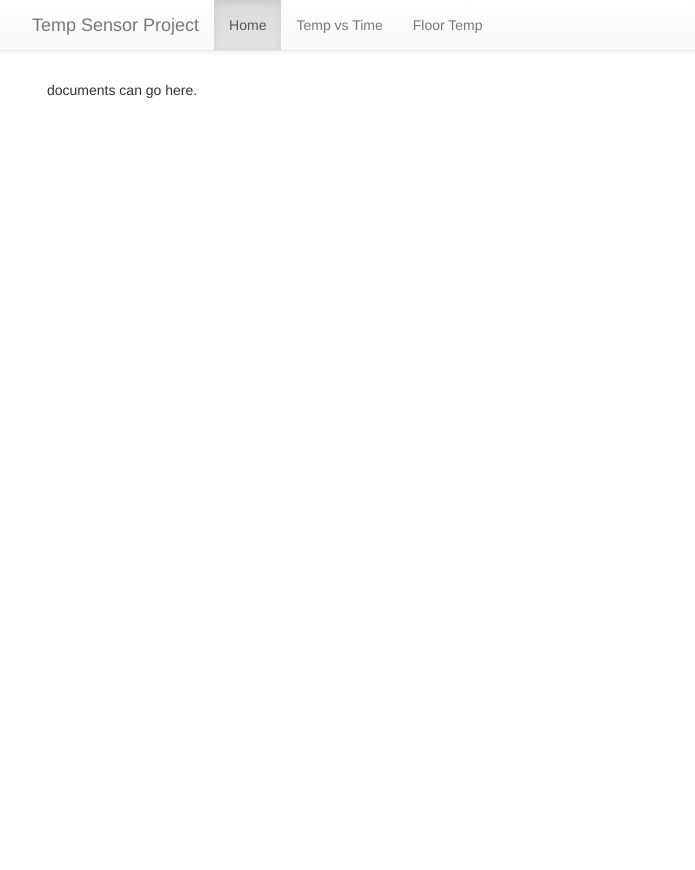
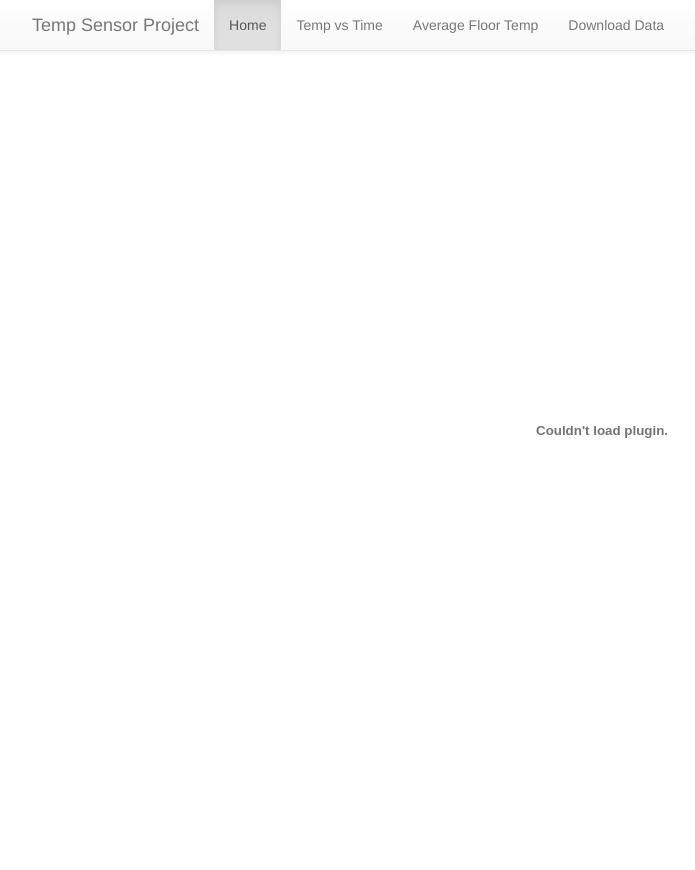
Before and after one commit to N02899977/TempSensorProject, a PHP site: page /view/index.html in a window 1280 px wide. Shown: the whole page, without its empty margins (38-733 px from the left). Before the commit the page ends 98 px from the top, so only its background shows below. Run offline with PHP 8.4, Linux system fonts and the light colour scheme; some libraries are stand-ins or nearby versions.

Commit message:
Changed HTML references such as index.html to ../view/html because html files were nested into the view folders.

```diff
--- a/src/mvc/inc/nav.php
+++ b/src/mvc/inc/nav.php
@@ -8,15 +8,16 @@
         <span class="icon-bar"></span>
         <span class="icon-bar"></span>
       </button>
-      <a class="navbar-brand" href="index.html">Temp Sensor Project</a>
+      <a class="navbar-brand" href="../view/index.html">Temp Sensor Project</a>
     </div>
 
     <!-- Collect the nav links, forms, and other content for toggling -->
     <div class="collapse navbar-collapse" id="bs-example-navbar-collapse-1">
       <ul class="nav navbar-nav">
-        <li class="home"><a href="index.html">Home</a></li>
-        <li class="temptime"><a href="tempVersusTime.html">Temp vs Time</a></li>
-        <li class="floorgraph"><a href="averageFloorTemp.html">Floor Temp</a></li>
+        <li class="home"><a href="../view/index.html">Home</a></li>
+        <li class="temptime"><a href="../view/tempVersusTime.html">Temp vs Time</a></li>
+        <li class="floorgraph"><a href="../view/averageFloorTemp.html">Average Floor Temp</a></li>
+        <li class="download"><a href="../view/downloadData.html">Download Data</a></li>
       </ul>
     </div><!-- /.navbar-collapse -->
   </div><!-- /.container-fluid -->
--- a/src/mvc/view/averageFloorTemp.html
+++ b/src/mvc/view/averageFloorTemp.html
@@ -7,7 +7,7 @@
     <meta name="viewport" content="width=device-width, initial-scale=1">
     <link rel="stylesheet" href="https://maxcdn.bootstrapcdn.com/bootstrap/3.2.0/css/bootstrap.min.css">
     <link rel="stylesheet" href="https://maxcdn.bootstrapcdn.com/bootstrap/3.2.0/css/bootstrap-theme.min.css">
-    <link rel="stylesheet" href="css/main.css">
+    <link rel="stylesheet" href="../css/main.css">
     <script type="text/javascript" src="https://www.gstatic.com/charts/loader.js"></script>
     <script type="text/javascript" src="../controller/getTempJSON.js"></script>
     <script type="text/javascript">
@@ -85,7 +85,7 @@
 	<script src="https://cdnjs.cloudflare.com/ajax/libs/holder/2.4.0/holder.js"></script>
     <script type="text/javascript">
 			$(function(){
-				$("#top-nav").load("inc/nav.php", function(){
+				$("#top-nav").load("../inc/nav.php", function(){
 					$(".floorgraph").addClass("active");
 				});
 			});
--- a/src/mvc/view/index.html
+++ b/src/mvc/view/index.html
@@ -8,15 +8,21 @@
     <link rel="stylesheet" href="https://maxcdn.bootstrapcdn.com/bootstrap/3.2.0/css/bootstrap.min.css">
     <link rel="stylesheet" href="https://maxcdn.bootstrapcdn.com/bootstrap/3.2.0/css/bootstrap-theme.min.css">
     <meta http-equiv="Content-Type" content="text/html; charset=utf-8" />
-    <link rel="stylesheet" href="css/main.css">
+    <link rel="stylesheet" href="../css/main.css">
     <script type="text/javascript" src="https://www.gstatic.com/charts/loader.js"></script>
     <div class="container" style="padding: 30px">
-    	<p>documents can go here.</p>
+
+    	<!--
+    	<p>documents can go here.</p> -->
+
+    	<!-- Can you find a way to center this PDF and have it scale better? -->
+    	<center>
+		<embed src="report.pdf" width="500" height="700" type='application/pdf'>
+		</center>
     </div>
   </head>
   <body>
   	<div id="top-nav"> </div>
-
 
     <script src="http://ajax.googleapis.com/ajax/libs/angularjs/1.2.26/angular.min.js"></script>
     <script src="https://cdnjs.cloudflare.com/ajax/libs/jquery/2.1.1/jquery.min.js"></script>
@@ -24,7 +30,7 @@
 	<script src="https://cdnjs.cloudflare.com/ajax/libs/holder/2.4.0/holder.js"></script>
     <script type="text/javascript">
 			$(function(){
-				$("#top-nav").load("inc/nav.php", function(){
+				$("#top-nav").load("../inc/nav.php", function(){
 					$(".home").addClass("active");
 				});
 			});
--- a/src/mvc/view/tempVersusTime.html
+++ b/src/mvc/view/tempVersusTime.html
@@ -7,7 +7,7 @@
     <meta name="viewport" content="width=device-width, initial-scale=1">
     <link rel="stylesheet" href="https://maxcdn.bootstrapcdn.com/bootstrap/3.2.0/css/bootstrap.min.css">
     <link rel="stylesheet" href="https://maxcdn.bootstrapcdn.com/bootstrap/3.2.0/css/bootstrap-theme.min.css">
-    <link rel="stylesheet" href="css/main.css">
+    <link rel="stylesheet" href="../css/main.css">
     <script type="text/javascript" src="https://www.gstatic.com/charts/loader.js"></script>
         <!-- EXTERNAL LIBS-->
     <script src="https://ajax.googleapis.com/ajax/libs/jquery/1.11.1/jquery.min.js"></script>
@@ -451,7 +451,7 @@
 	<script src="https://cdnjs.cloudflare.com/ajax/libs/holder/2.4.0/holder.js"></script>
     <script type="text/javascript">
 			$(function(){
-				$("#top-nav").load("inc/nav.php", function(){
+				$("#top-nav").load("../inc/nav.php", function(){
 					$(".temptime").addClass("active");
 				});
 			});
```
Also changed, not shown: src/mvc/view/downloadData.html (added), 1 other file.
